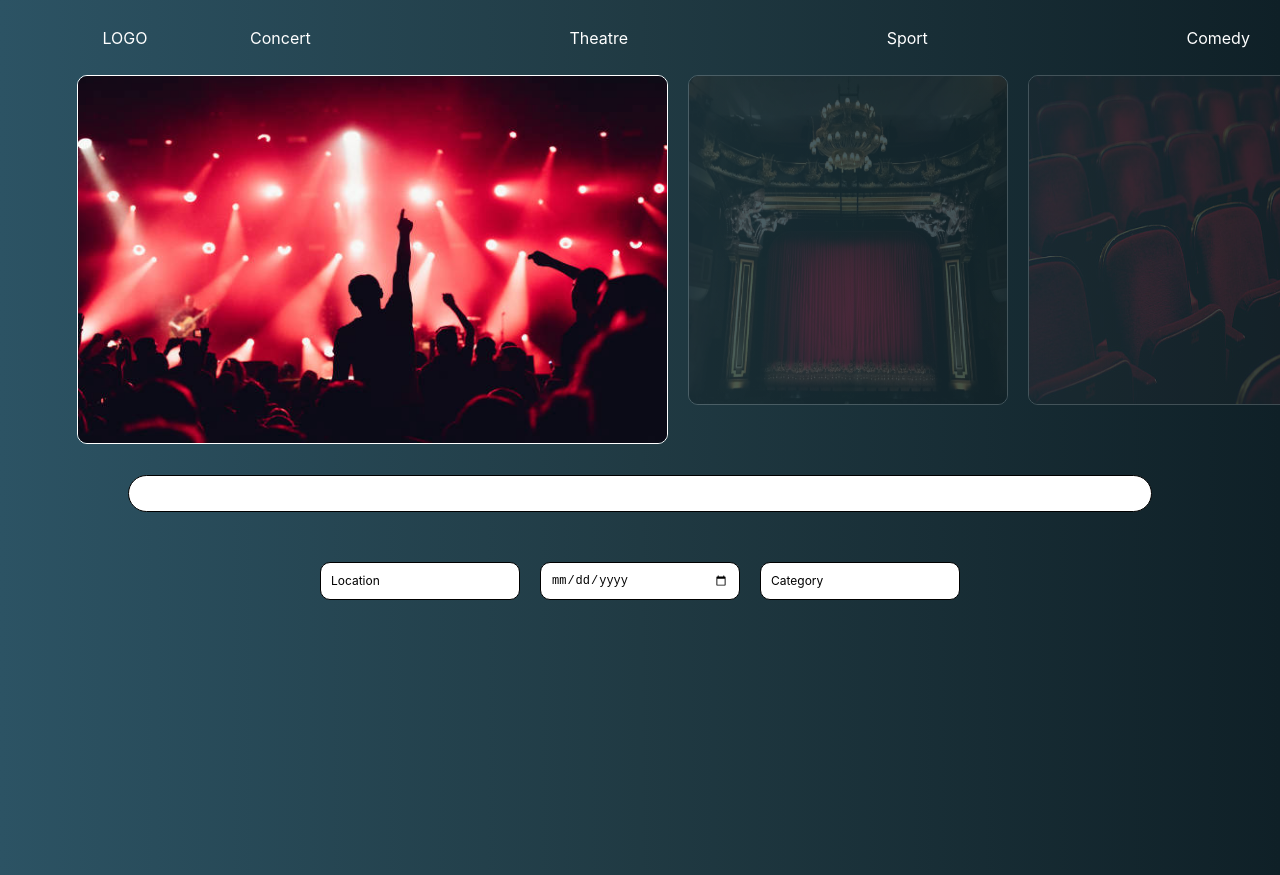
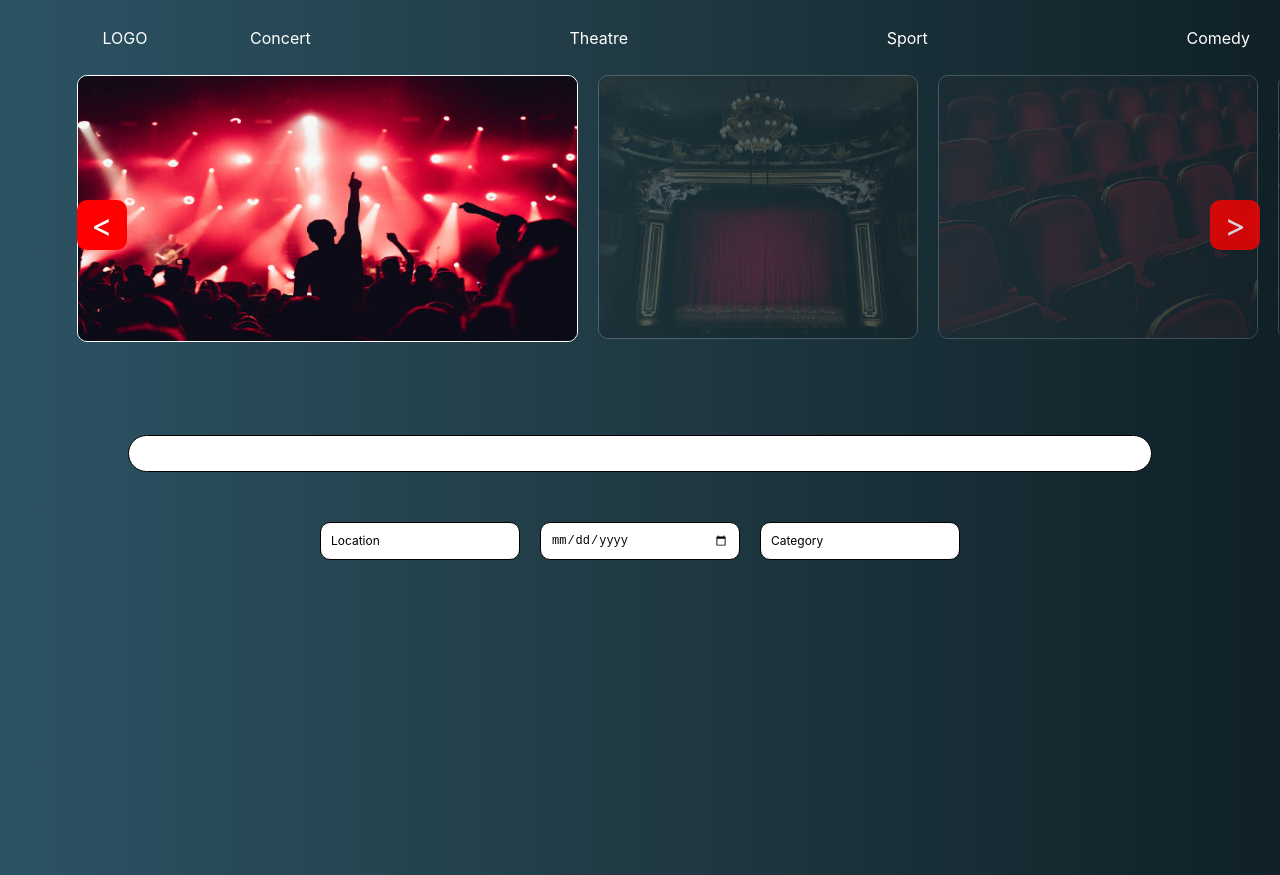
Before and after one commit to et41/ticket-app, a Next.js app: page / in a window 1280 px wide. Built offline with nearby package versions, Linux system fonts and the light colour scheme.

Commit message:
slider changes

```diff
--- a/components/Slider/slider.js
+++ b/components/Slider/slider.js
@@ -8,6 +8,7 @@ import data from "../../eventData.json";
 export default function Slider(  ) {
 	const [sliderIndex, setSliderIndex] = useState(0);
 	const [isHover, setIsHover] = useState({0:true, 1:false, 2:false, 3:false, 4:false});
+	const [scrolled, setScrolled] = useState(0);
 
 
 	const importantEvents = [];
@@ -39,9 +40,32 @@ export default function Slider(  ) {
 	}
 
 	console.log("isHover", isHover)
+	const scrollHandlerToRight = (e) => {
+		let el = document.getElementById("slider")
+		el.scroll({
+			left: scrolled + 400,
+			behavior: "smooth",
 
+		})
+		setScrolled(scrolled + 400)
+
+		console.log("scrollHandler", el.pageX)
+
+	}
+
+	const scrollHandlerToLeft = (e) => {
+		console.log("left scrollHandler", e)
+		let el = document.getElementById("slider")
+		el.scroll({
+			left : scrolled - 400,
+			behavior: "smooth",
+		})
+		setScrolled(scrolled - 400)
+	}
+
+	console.log("scrolled", scrolled)
 	return (
-		<div className={sliderStyle.slider}>
+		<div id="slider" className={sliderStyle.slider}>
 			{/*<SliderBtn />
 			<div className={sliderStyle.slider}>
 					<Image key={sliderIndex} src={`/images/event${sliderIndex}.jpg`} layout="fill" className={sliderIndex.image}/>
@@ -70,10 +94,15 @@ export default function Slider(  ) {
 			>
 				<Image src={"/images/event4.jpg"}  width={`20vw`} height={`20%`} layout={`responsive`}  />
 		</div>*/}
+		<div onClick={scrollHandlerToLeft} className={sliderStyle.slideBarLeft}	 >
+					&#x3c;
+				</div>
+
+
 <div onClick={() => hoverHandler(0)}
 				className={`${sliderStyle.slider1} ${isHover[0] ? sliderStyle.active : sliderStyle.inactive}`}
 			>
-				<img src={"/images/event0.jpg"} className={sliderStyle.sliderImage0}/>
+				<img src={"/images/event0.jpg"} className={sliderStyle.sliderImage0 }/>
 			</div>
 			<div onClick={() => hoverHandler(1)}
 				className={`${sliderStyle.slider2} ${isHover[1] ? sliderStyle.active : sliderStyle.inactive}`}
@@ -94,6 +123,9 @@ export default function Slider(  ) {
 			>
 				<img src={"/images/event4.jpg"}  className={sliderStyle.sliderImage4}/>
 		</div>
+				<div onClick={scrollHandlerToRight} className={sliderStyle.slideBarRight}	 >
+					&#x3e;
+				</div>
 
 
 
--- a/styles/Searchbar.module.css
+++ b/styles/Searchbar.module.css
@@ -3,7 +3,7 @@
 	justify-content: center;
 	border: none;
 	border-radius: 50%;
-	padding-top: 400px;
+	padding-top: 45vh;
 }
 
 .searchbar input {
@@ -19,4 +19,7 @@
 	.searchbar input {
 		width: 90%;
 	}
+	.searchbar {
+		padding-top: 300px;
+	}
 }
--- a/styles/Slider.module.css
+++ b/styles/Slider.module.css
@@ -2,12 +2,12 @@
 	position: absolute;
 	width: 94%;
 	overflow-y: hidden;
+	overflow-x: hidden;
 	display: flex;
-	overflow-x:auto;
 	left: 6%;
 	gap: 20px;
-	height: 44%;
-	padding-right: 20px;
+	height: 40vh;
+	padding-right: 200px;
 }
 
 .image {
@@ -54,15 +54,12 @@
 .active {
 	opacity:1;
 	height: 95%;
-
 	width: 50%;
-
 	transition: width 1s, height 1s;
 }
 
 .inactive {
 	opacity: 0.2;
-
 	transition: width 1s, height 1s;
 }
 
@@ -73,27 +70,95 @@
 	height: 97%;
 }
 
+.slideBarRight {
+	cursor: pointer;
+	position: fixed;
+	right: 20px;
+	top:200px;
+	background-color: red;
+	color:white;
+	font-size: 32px;
+	display: flex;
+	align-items: center;
+	border-radius: 0 10px 10px 0;
+	height: 33%;
+	width: 50px;
+	height: 50px;
+	align-items: center;
+	justify-content: center;
+	opacity: 0.8;
+	border-radius: 10px;
+
+}
+
+.slideBarLeft {
+	z-index: 10;
+	cursor: pointer;
+	position: fixed;
+	left: 6vw;
+	top: 200px;
+
+/*
+	width: 20px;
+	height: 33%;
+	border-radius: 10px 0 0 10px;*/
+	width: 50px;
+	height: 50px;
+	border-radius: 10px;
+	background-color: red;
+	color:white;
+	font-size: 32px;
+	display: flex;
+	align-items: center;
+	justify-content: center;
+}
+
 @media (min-width:768px) {
-
 	.slider1, .slider2, .slider3, .slider4, .slider5 {
 		width: 25vw;
 		height: 85%;
 		flex: 0 0 auto;
 		opacity: 0.2;
 	}
-
 	.slider {
-	height: 50vh;
+		height: 40vh;
 	}
-
 	.active {
 		opacity:1;
 		height: 95%;
 		width: 50%;
-
 		transition: width 1s, height 1s;
+	}
 
 }
 
+@media (max-width:700px) {
+	.active {
+		height: 86%;
+		width:100%;
+		transition: width 1s;
+	}
+	.slideBarLeft {
+		height: 265px;
 
 	}
+	.slideBarRight {
+		height: 265px;
+
+	}
+
+}
+
+@media (max-width: 700px) {
+	.slider {
+		overflow-x: auto;
+	}
+
+	.slideBarLeft{
+		display: none;
+
+	}
+	.slideBarRight {
+		display: none;
+	}
+}
```
Lines whose indentation alone changed are shown as unchanged.
